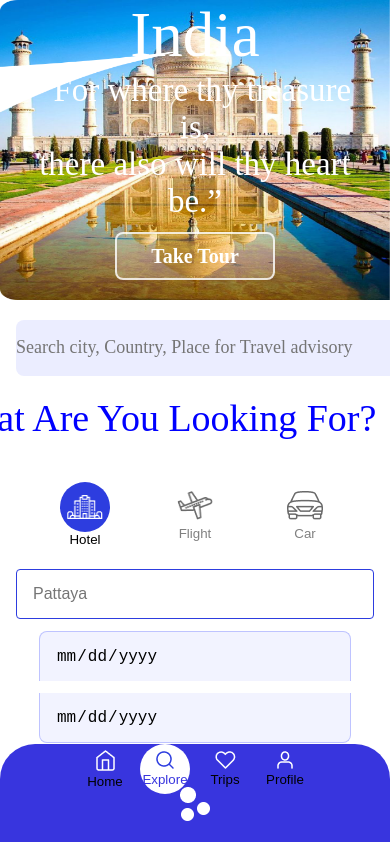
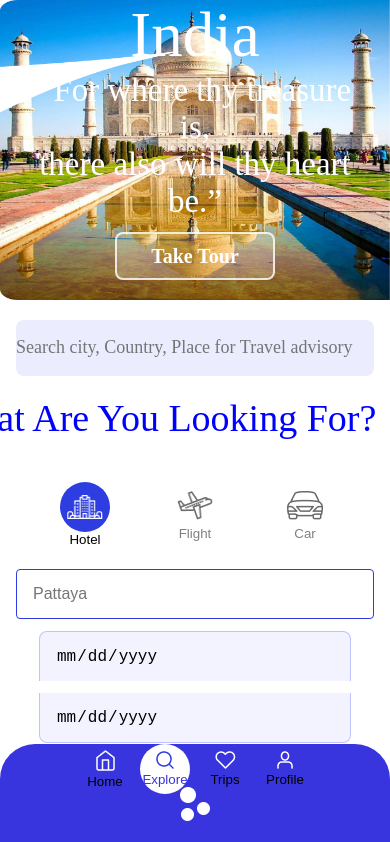
Before and after one commit to paicit0/hotel-front, a Next.js app: page / in a window 390 px wide. Shown: the top 842 px of the page. Built offline with nearby package versions, Linux system fonts and the light colour scheme.

Commit message:
style: update Searchbar width for improved responsiveness

```diff
--- a/src/styles/Searchbar.module.css
+++ b/src/styles/Searchbar.module.css
@@ -1,5 +1,6 @@
 .searchBar {
-    width: 700px;
+    /* width: 700px; */
+    width: 100%;
     height: 56px;
     color: black;
     background-color: #EBEDFF;
```
